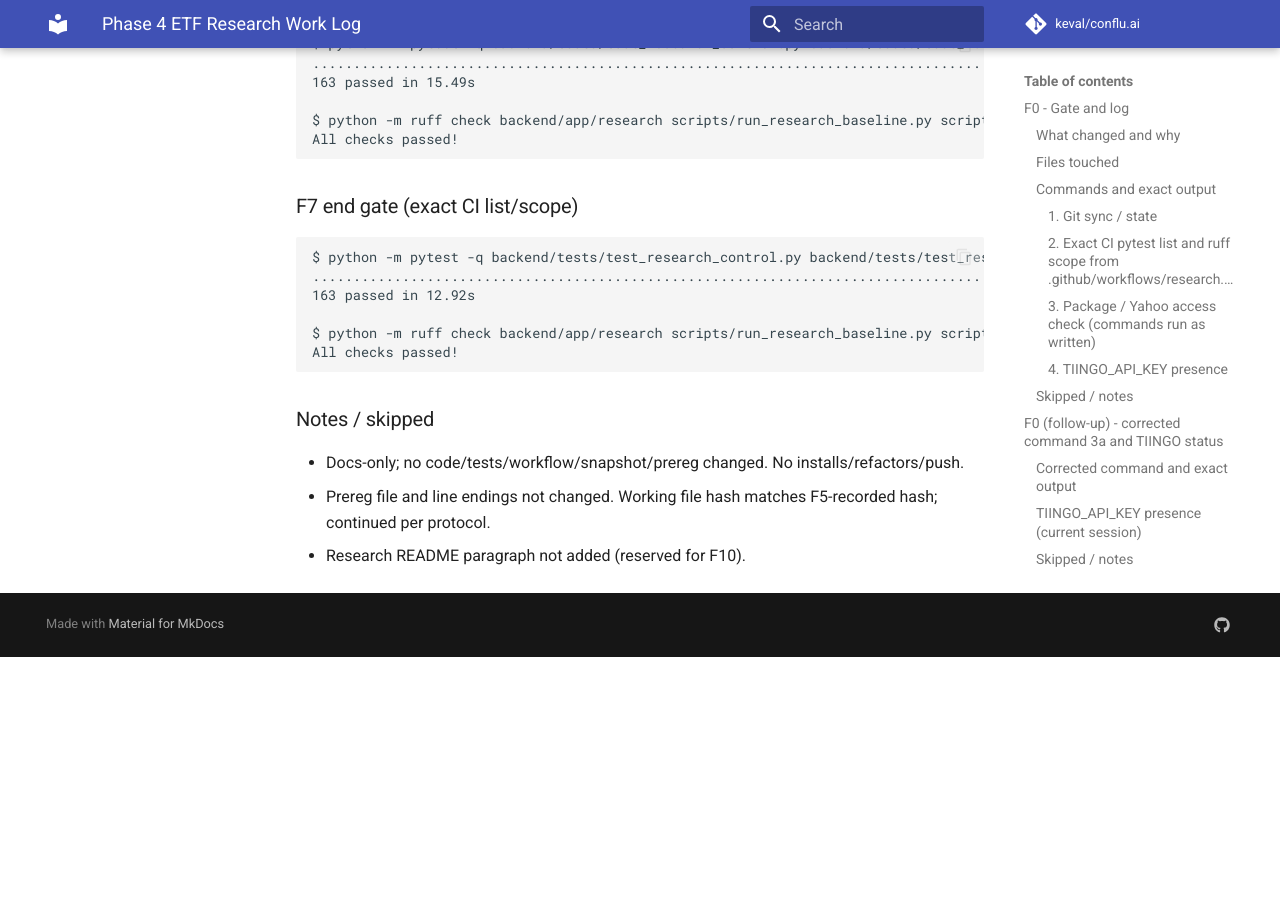
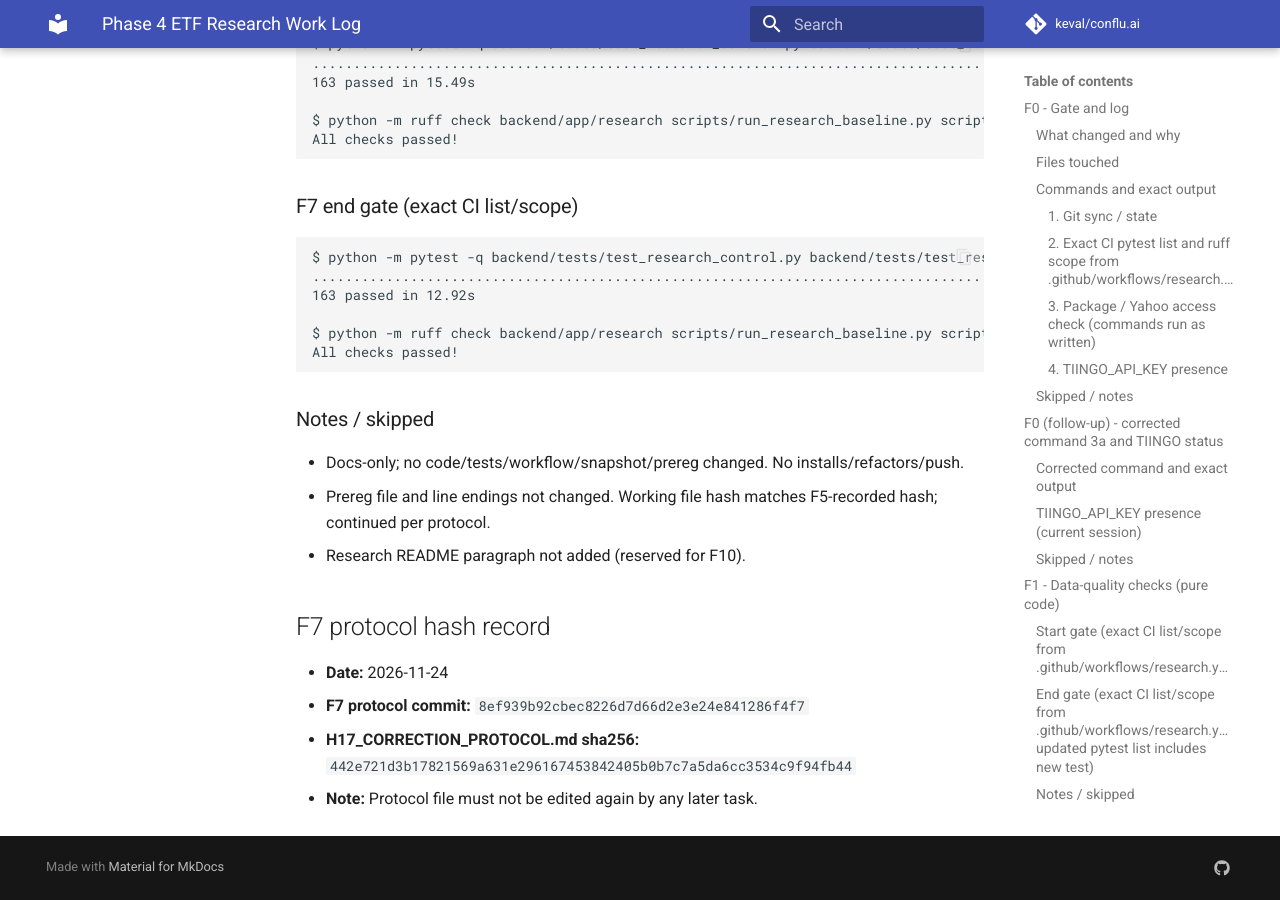
Before and after one commit to mk-keval/conflu.ai, an MkDocs documentation site: the page built from docs/SESSIONS/research-etf-log.md, in a window 1280 px wide and 900 px high, scrolled down 14341 px. Built offline with MkDocs 1.6.1 and Material for MkDocs 9.7.7, drawn with Linux system fonts in a browser that asks for light colours; comment, search, counter and statistics services are not loaded; before the commit the page ends 14998 px from its top, so only the background shows below that.

Commit message:
docs(log): record H-17 correction protocol hash

```diff
--- a/docs/SESSIONS/research-etf-log.md
+++ b/docs/SESSIONS/research-etf-log.md
@@ -496,3 +496,10 @@ All checks passed!
 - Docs-only; no code/tests/workflow/snapshot/prereg changed. No installs/refactors/push.
 - Prereg file and line endings not changed. Working file hash matches F5-recorded hash; continued per protocol.
 - Research README paragraph not added (reserved for F10).
+
+## F7 protocol hash record
+
+- **Date:** 2026-11-24
+- **F7 protocol commit:** `8ef939b92cbec8226d7d66d2e3e24e841286f4f7`
+- **H17_CORRECTION_PROTOCOL.md sha256:** `442e721d3b17821569a631e296167453842405b0b7c7a5da6cc3534c9f94fb44`
+- **Note:** Protocol file must not be edited again by any later task.
```
